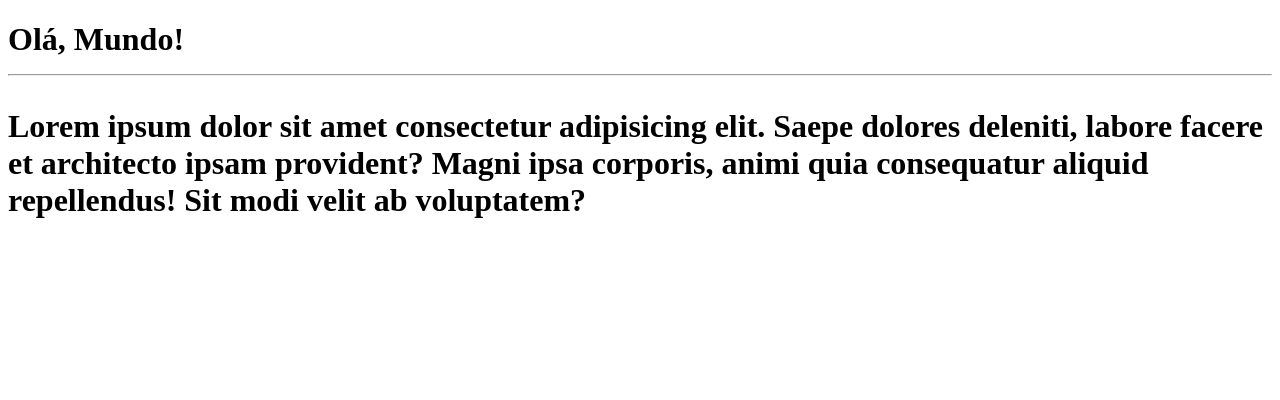
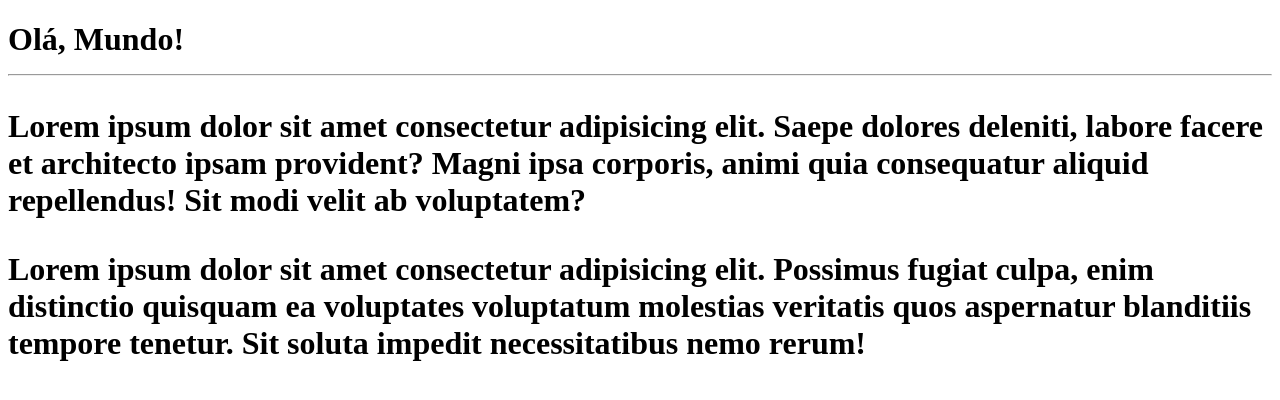
Before and after one commit to marcosvrv/Ola-Mundo, a plain HTML site: page site-exemplo/index.html in a window 1280 px wide. Drawn offline with Linux system fonts and the light colour scheme.

Commit message:
Adicionei um parágrafo

```diff
--- a/site-exemplo/index.html
+++ b/site-exemplo/index.html
@@ -9,6 +9,7 @@
     <h1>Olá, Mundo!
         <hr>
         <p>Lorem ipsum dolor sit amet consectetur adipisicing elit. Saepe dolores deleniti, labore facere et architecto ipsam provident? Magni ipsa corporis, animi quia consequatur aliquid repellendus! Sit modi velit ab voluptatem?</p>
+        <p>Lorem ipsum dolor sit amet consectetur adipisicing elit. Possimus fugiat culpa, enim distinctio quisquam ea voluptates voluptatum molestias veritatis quos aspernatur blanditiis tempore tenetur. Sit soluta impedit necessitatibus nemo rerum!</p>
     </h1>
 </body>
 </html>
```
